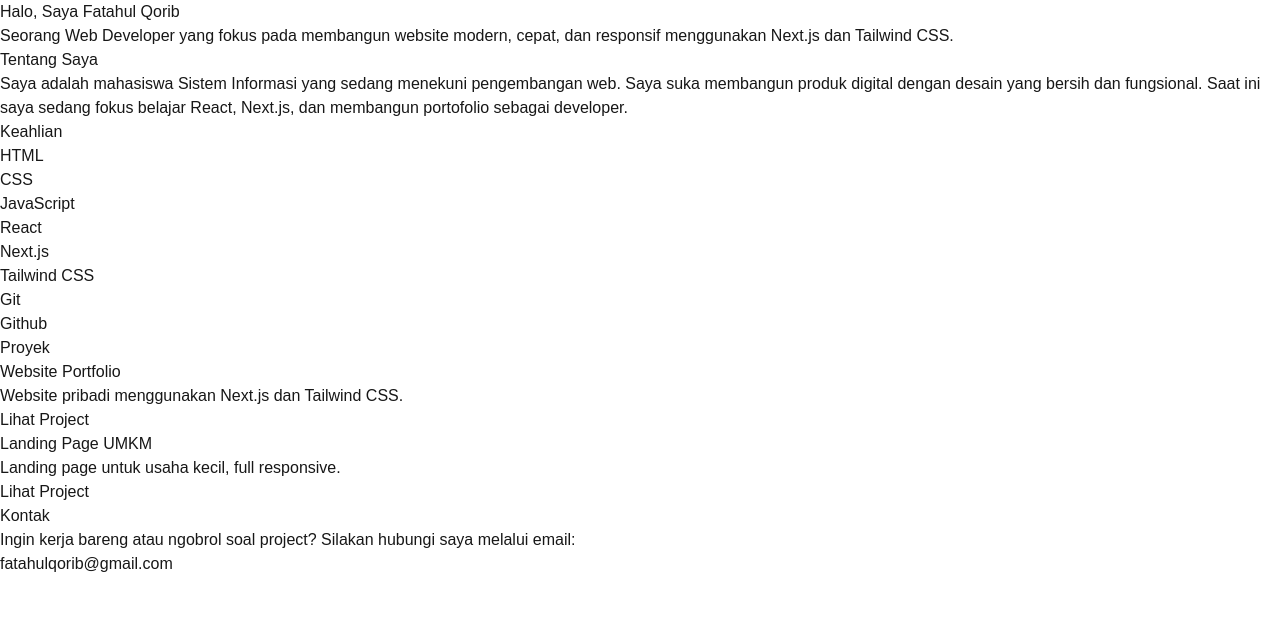
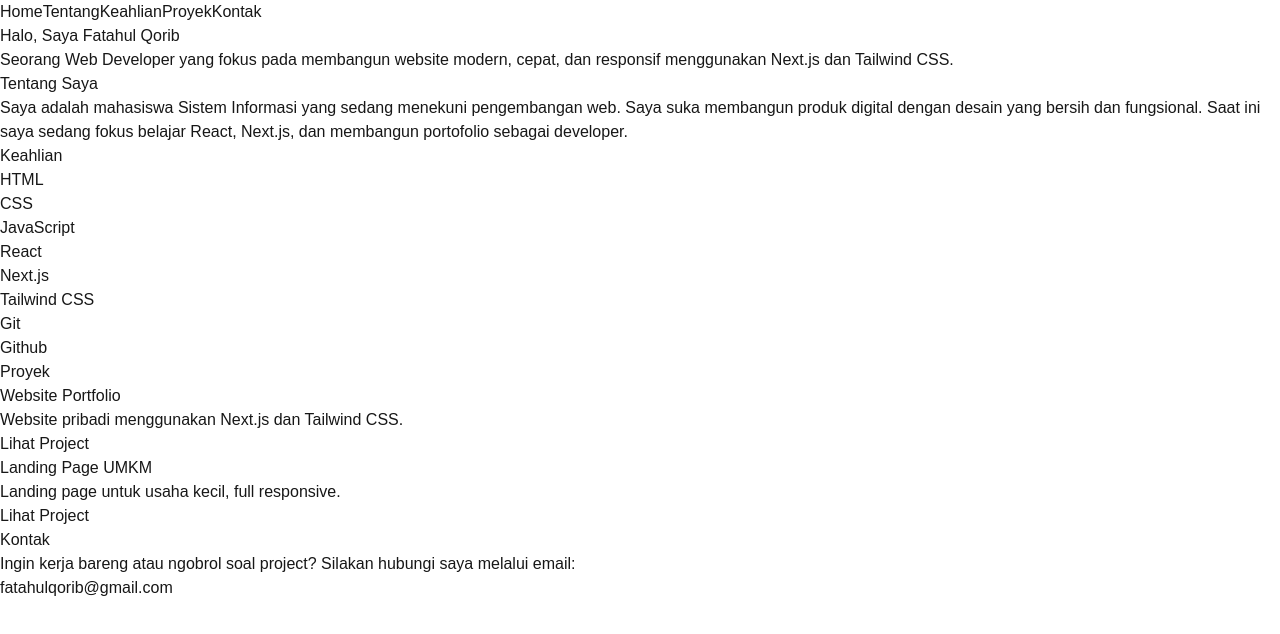
Before and after one commit to Jimbun18/my-portfolio, a Next.js app: page / in a window 1280 px wide. Shown: the top 634 px of the page. Built offline with nearby package versions, Linux system fonts and the light colour scheme.

Commit message:
fix center

```diff
--- a/src/app/components/About.jsx
+++ b/src/app/components/About.jsx
@@ -1,6 +1,6 @@
 export default function About() {
   return (
-    <section id="about" className="py-20 px-6 max-w-3xl mx-auto text-center">
+    <section id="about" className="py-20 px-6 max-w-3xl mx-auto">
       <h2 className="text-3xl font-bold mb-6">Tentang Saya</h2>
       <p className="text-lg text-gray-700">
         Saya adalah mahasiswa <span className="font-semibold">Sistem Informasi</span> yang sedang menekuni pengembangan web.
--- a/src/app/components/Hero.jsx
+++ b/src/app/components/Hero.jsx
@@ -1,7 +1,9 @@
 export default function Hero() {
   return (
-    <section id="home" className="min-h-screen flex flex-col justify-center items-center text-center px-4">
-      <h1 className="text-5xl font-bold mb-4">Halo, Saya <span className="text-blue-500">Fatahul Qorib</span></h1>
+    <section id="home" className="min-h-screen flex flex-col justify-center items-center px-4">
+      <h1 className="text-5xl font-bold mb-4">
+        Halo, Saya <span className="text-blue-500">Fatahul Qorib</span>
+      </h1>
       <p className="text-xl text-gray-600 max-w-xl">
         Seorang <span className="font-semibold text-gray-800">Web Developer</span> yang fokus pada
         membangun website modern, cepat, dan responsif menggunakan Next.js dan Tailwind CSS.
--- a/src/app/layout.js
+++ b/src/app/layout.js
@@ -1,6 +1,6 @@
 import { Geist, Geist_Mono } from 'next/font/google';
 import './globals.css';
-
+import Navbar from './components/Navbar';
 
 const geistSans = Geist({
   variable: '--font-geist-sans',
@@ -16,12 +16,13 @@ export const metadata = {
   title: 'Portfolio | Fatahul Qorib',
   description: 'Website portfolio pribadi dibuat dengan Next.js dan Tailwind CSS',
 };
-import Navbar from './components/Navbar'; // ✅ Tambahkan ini
+
 export default function RootLayout({ children }) {
   return (
     <html lang="en">
       <body className="bg-white text-black font-sans">
-        {children}
+        <Navbar />
+        <main className="text-center">{children}</main>
       </body>
     </html>
   );
```
